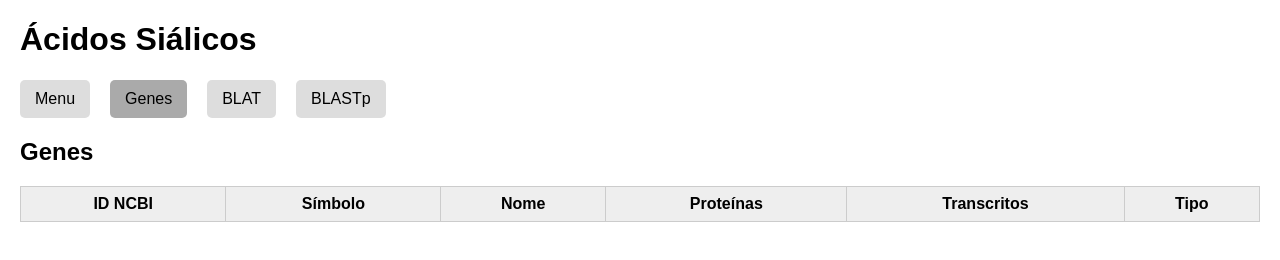
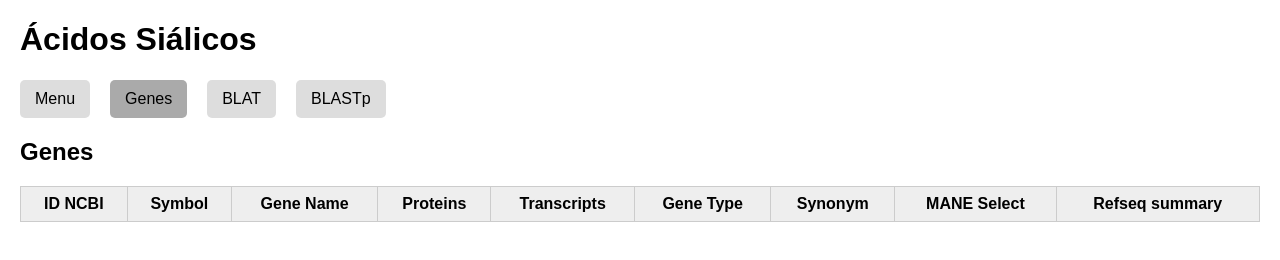
Before and after one commit to anders-rc/sialic_acids_sialyltransferaes, a plain HTML site: page index.html in a window 1280 px wide. Both pictures are taken after a click on the element "Genes". Drawn offline with nearby package versions, Linux system fonts and the light colour scheme; no server answers.

Commit message:
Update index.html

```diff
--- a/index.html
+++ b/index.html
@@ -49,11 +49,14 @@
         <thead>
             <tr>
                 <th>ID NCBI</th>
-                <th>Símbolo</th>
-                <th>Nome</th>
-                <th>Proteínas</th>
-                <th>Transcritos</th>
-                <th>Tipo</th>
+                <th>Symbol</th>
+                <th>Gene Name</th>
+                <th>Proteins</th>
+                <th>Transcripts</th>
+                <th>Gene Type</th>
+                <th>Synonym</th>
+                <th>MANE Select</th>
+                <th>Refseq summary</th>
             </tr>
         </thead>
         <tbody></tbody>
@@ -67,7 +70,6 @@
     <table id="blatTable">
         <thead>
             <tr>
-                <th>ID</th>
                 <th>ID NCBI</th>
                 <th>Query</th>
                 <th>Score</th>
@@ -88,7 +90,6 @@
     <table id="blastpTable">
         <thead>
             <tr>
-                <th>ID</th>
                 <th>ID NCBI</th>
                 <th>Descrição</th>
                 <th>Max Score</th>
@@ -187,7 +188,6 @@ async function loadBLASTp() {
     data.forEach(row => {
         tbody.innerHTML += `
             <tr>
-                <td>${row.id_blastp}</td>
                 <td>${row.id_ncbi}</td>
                 <td>${row.description ?? ""}</td>
                 <td>${row.max_score}</td>
```
